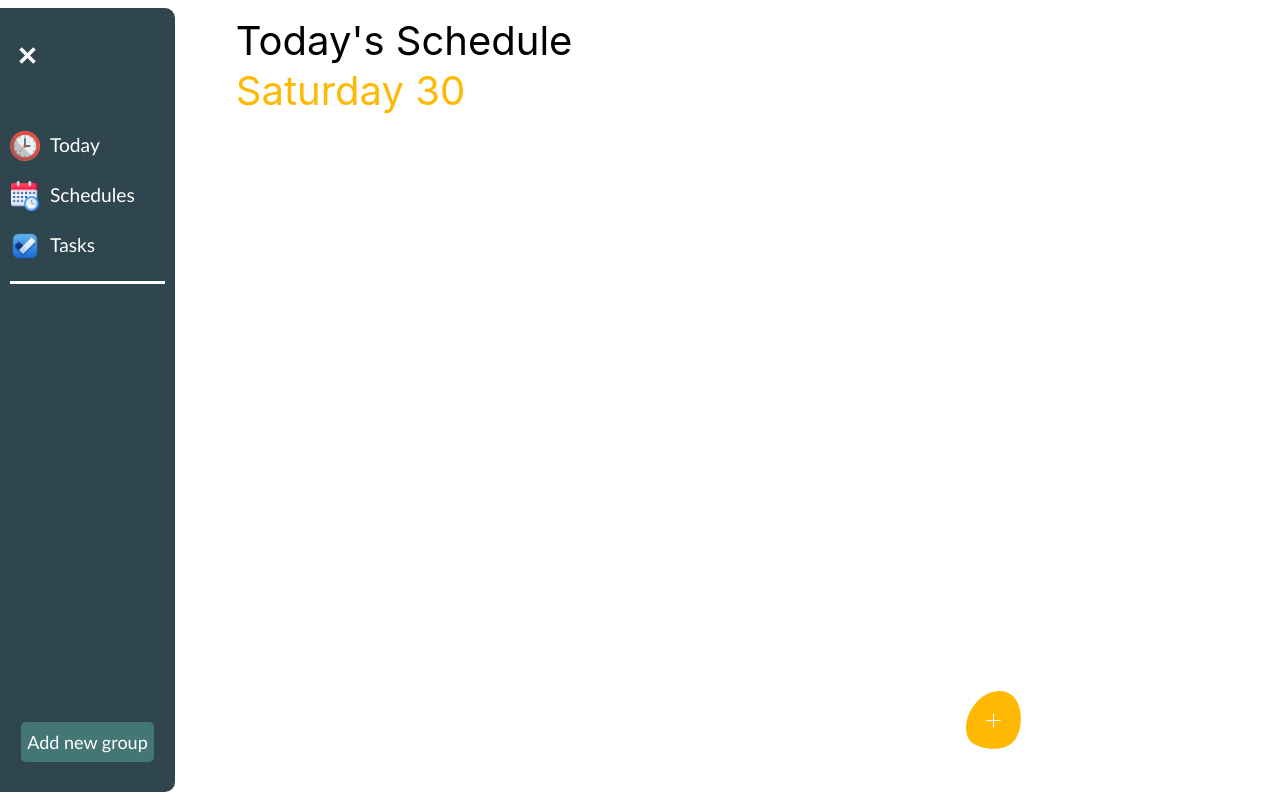
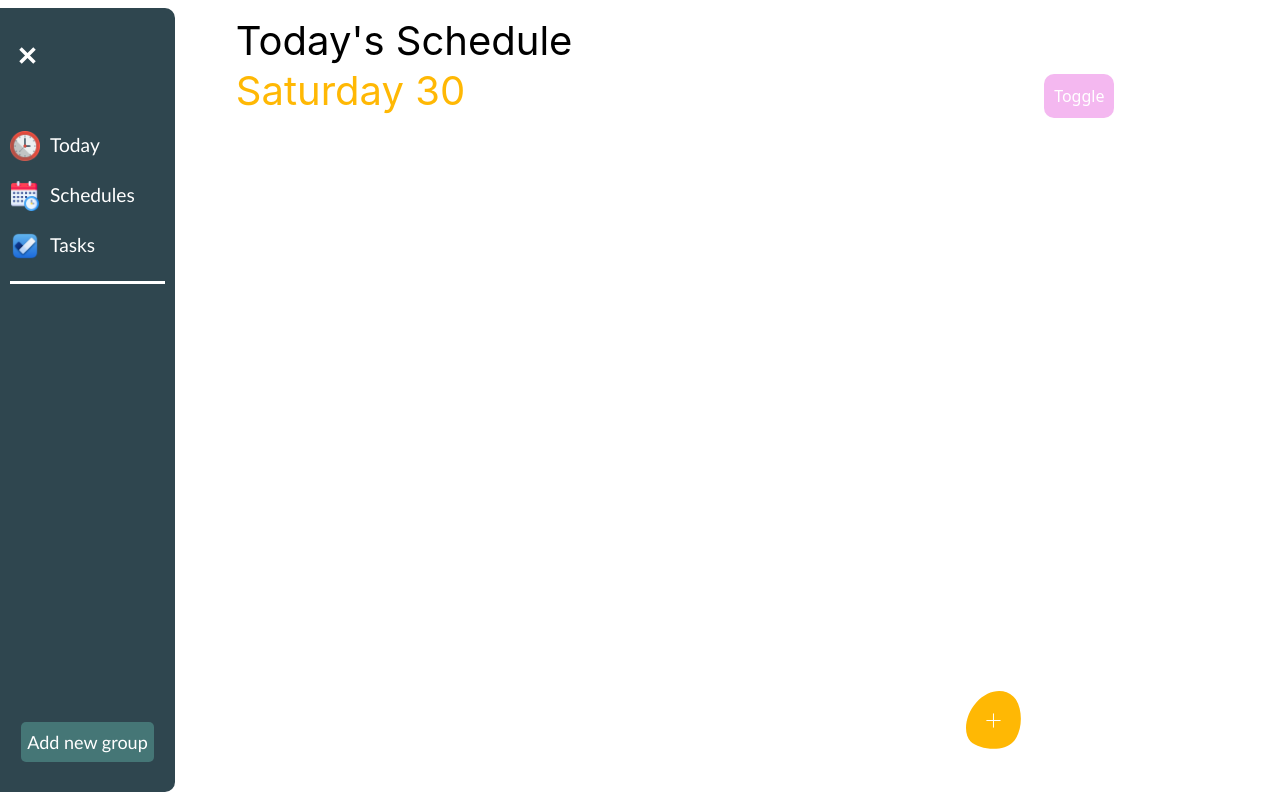
Before and after one commit to Patrix726/Task-Schedule-App-with-React, a React (Vite) app: page / in a window 1280 px wide. Built offline with nearby package versions, Linux system fonts and the light colour scheme.

Commit message:
Added basic dark mode & toggle button

```diff
--- a/src/App.css
+++ b/src/App.css
@@ -2,6 +2,9 @@
 body {
   display: flex;
   justify-content: center;
+}
+body.dark {
+  background-color: #111726;
 }
 .nav {
   display: flex;
@@ -174,6 +177,13 @@ body {
 .main-header img {
   height: 100%;
 }
+.btn-dark {
+  position: absolute;
+  color: white;
+  padding: 10px;
+  background-color: #f4b8f0;
+  border-radius: 10px;
+}
 .addbtn {
   position: absolute;
   right: 18vw;
@@ -189,8 +199,17 @@ body {
   margin-top: 1rem;
   margin-bottom: 2rem;
 }
+.dark .title-date {
+  color: white;
+}
 .date-value {
   color: #ffb804;
+}
+.group-banner {
+  position: absolute;
+  width: 25px;
+  height: 100px;
+  transform: translateX(-50px);
 }
 .countdown {
   font-size: 2rem;
@@ -245,6 +264,15 @@ body {
   align-items: center;
   margin: 10px 0;
 }
+.dark .schedule {
+  background: #f4b8f0;
+}
+.dark .detail {
+  background: rgba(204, 144, 200, 0.541);
+}
+.dark .task {
+  background: rgb(55, 177, 177);
+}
 .task {
   width: 50vw;
   border-radius: 20px;
@@ -278,6 +306,7 @@ body {
   display: flex;
   justify-content: space-between;
   padding: 10px 20px;
+  border-radius: 0 0 20px 20px;
 }
 #todo-check {
   margin-left: 30px;
--- a/src/App.jsx
+++ b/src/App.jsx
@@ -20,11 +20,16 @@ function App() {
       groups: [],
     }
   );
+  const [darkMode, setDarkMode] = useState(false);
   const [currentView, setCurrentView] = useState(0);
   const [page, setPage] = useState({});
   const [playAll, setPlayAll] = useState(false);
   const [playing, setPlaying] = useState(0);
   const wrapperRef = useRef();
+  useEffect(() => {
+    const body = document.querySelector("body");
+    body.classList.toggle("dark");
+  }, [darkMode]);
   useEffect(() => {
     function handleClickOutside(event) {
       if (wrapperRef.current && !wrapperRef.current.contains(event.target)) {
@@ -274,6 +279,10 @@ function App() {
     <span key={1}>All Schedules</span>,
     <span key={2}>All Tasks</span>,
     <>
+      <div
+        className="group-banner"
+        style={{ background: data.groups[currentView - 3]?.color }}
+      ></div>
       <span>Custom Groups</span>
       <br />
       <span>{data.groups[currentView - 3]?.title}</span>
@@ -286,11 +295,17 @@ function App() {
         setData={setData}
         groups={data.groups}
       />
-      <div className="header">
+      <div className={darkMode ? "header dark" : "header"}>
         <div className="title-date">
           {currentView < 3 ? header[currentView] : header[3]}
         </div>
         <div className="title-btns">
+          <button
+            className="btn-dark"
+            onClick={() => setDarkMode((prev) => !prev)}
+          >
+            Toggle
+          </button>
           <button
             className="addbtn"
             onClick={() => {
@@ -318,7 +333,7 @@ function App() {
           )}
         </div>
       </div>
-      <main>
+      <main className={darkMode && "dark"}>
         <div className="main-header">
           {page.schedules?.length > 0 && (
             <button
```
